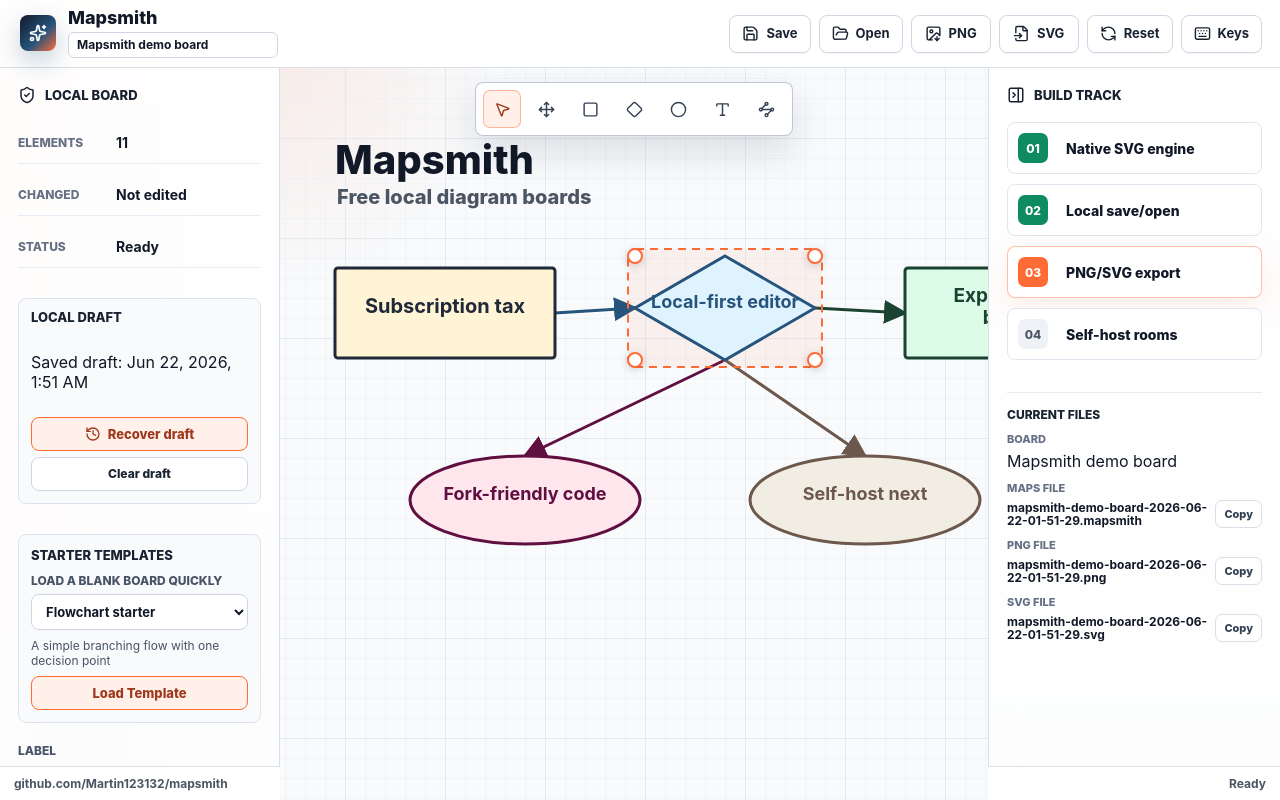
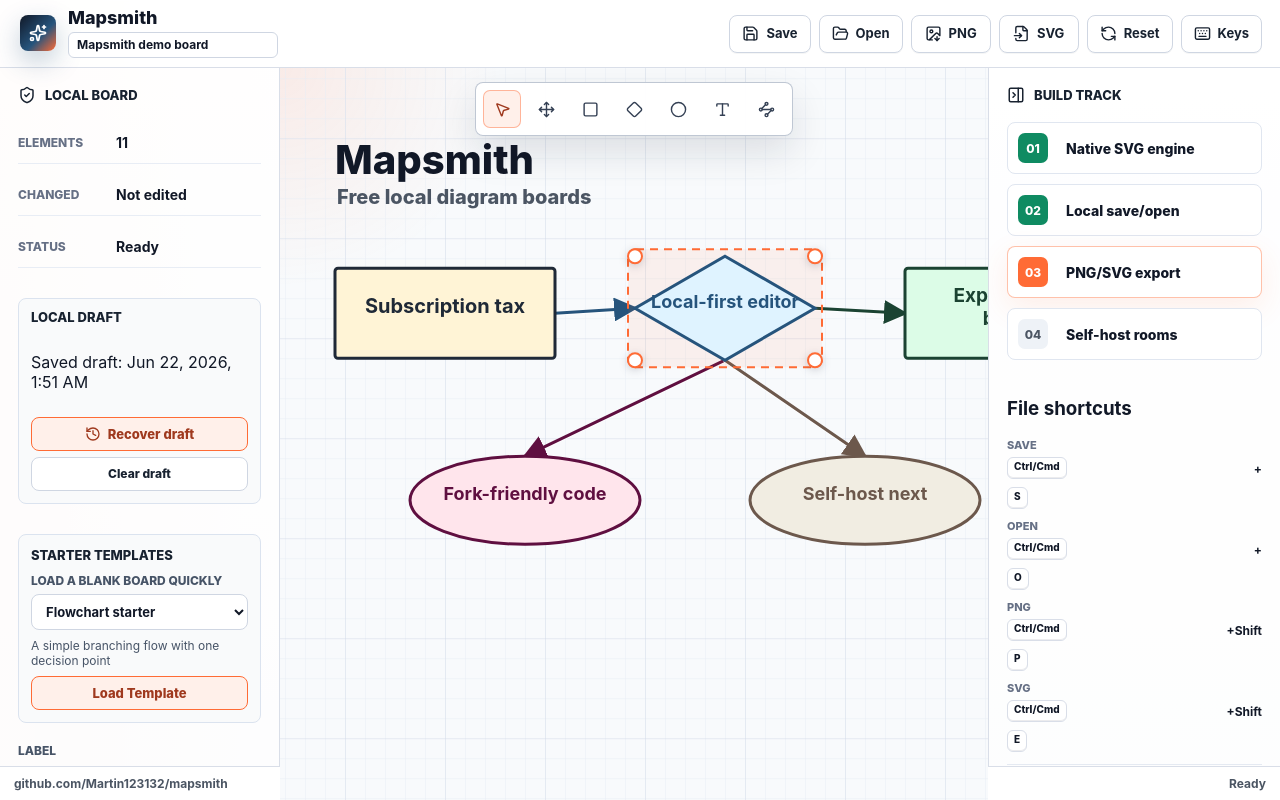
Before and after one commit to Martin123132/mapsmith, a React (Vite) app: page / in a window 1280 px wide. Shown: the top 800 px of the page. Built offline with nearby package versions, Linux system fonts and the light colour scheme.

Commit message:
Add file shortcut hints and quick-help

```diff
--- a/src/App.css
+++ b/src/App.css
@@ -859,6 +859,38 @@
   border-top: 1px solid #e5eaf2;
 }
 
+.file-shortcuts {
+  padding-bottom: 12px;
+  border-bottom: 1px solid #e5eaf2;
+}
+
+.file-shortcuts-list dd {
+  grid-template-columns: auto auto auto auto;
+  justify-items: start;
+}
+
+.file-shortcuts-list kbd,
+.file-shortcuts-list span,
+.file-shortcuts-list dd {
+  font-size: 11px;
+  line-height: 1.1;
+}
+
+.file-shortcuts-list kbd {
+  min-height: 22px;
+  padding: 3px 6px;
+  border: 1px solid #d9dee8;
+  border-radius: 6px;
+  background: #ffffff;
+  box-shadow: inset 0 -1px 0 rgba(15, 23, 42, 0.08);
+  font: 800 10px/1 var(--ui-font);
+}
+
+.file-shortcuts-list span {
+  color: #667085;
+  font: 800 10px/1.1 var(--ui-font);
+}
+
 .export-metadata h3 {
   margin: 0;
   color: #182230;
--- a/src/App.tsx
+++ b/src/App.tsx
@@ -1565,9 +1565,152 @@
     setDragState(null)
   }, [dragState?.mode])
 
+  const saveBoard = useCallback(() => {
+    const seed = exportTimeStem()
+    const nextNames = buildExportNames(board.name, seed)
+    downloadBlob(
+      new Blob([serializeBoardFile(normalizeBoard(board))], { type: 'application/json' }),
+      nextNames.mapsmith,
+    )
+    setStatus('Board file prepared')
+  }, [board])
+
+  const openBoard = useCallback(() => {
+    fileInputRef.current?.click()
+  }, [])
+
+  const handleFileSelected = useCallback(async (event: ChangeEvent<HTMLInputElement>) => {
+    const file = event.target.files?.[0]
+    event.target.value = ''
+    if (!file) {
+      return
+    }
+
+    try {
+      const text = await file.text()
+      const parsedBoard = parseBoardFileText(text)
+
+      setBoard(normalizeBoard(parsedBoard))
+      setBoardTitleDraft(parsedBoard.name)
+      setSelectedId(parsedBoard.nodes[0]?.id ?? '')
+      setSelectedConnectorId('')
+      setConnectorStartId(null)
+      setStatus('Board loaded')
+      setLastChanged(nowLabel())
+    } catch {
+      setStatus('Could not load board')
+    }
+  }, [])
+
+  const resetBoard = useCallback(() => {
+    const nextBoard = normalizeBoard(createDemoBoard())
+    setBoard(nextBoard)
+    setBoardTitleDraft(nextBoard.name)
+    setSelectedId('local-first')
+    setSelectedConnectorId('')
+    setConnectorStartId(null)
+    setView(initialView)
+    setStatus('Demo board reset')
+    setLastChanged(nowLabel())
+  }, [])
+
+  const exportPng = useCallback(async () => {
+    const seed = exportTimeStem()
+    const nextNames = buildExportNames(board.name, seed)
+
+    if (!canvasRef.current) {
+      setStatus('Canvas not ready')
+      return
+    }
+
+    const bounds = getBounds(board.nodes)
+    const source = createSvgExport(board)
+    const image = new Image()
+    const url = URL.createObjectURL(
+      new Blob([source], { type: 'image/svg+xml;charset=utf-8' }),
+    )
+
+    await new Promise<void>((resolve, reject) => {
+      image.onload = () => resolve()
+      image.onerror = () => reject(new Error('Could not render SVG'))
+      image.src = url
+    })
+
+    const canvas = document.createElement('canvas')
+    canvas.width = Math.round(bounds.width)
+    canvas.height = Math.round(bounds.height)
+    const context = canvas.getContext('2d')
+    if (!context) {
+      URL.revokeObjectURL(url)
+      setStatus('PNG export failed')
+      return
+    }
+
+    context.fillStyle = '#f8fafc'
+    context.fillRect(0, 0, canvas.width, canvas.height)
+    context.drawImage(image, 0, 0)
+    URL.revokeObjectURL(url)
+
+    const blob = await new Promise<Blob | null>((resolve) => canvas.toBlob(resolve, 'image/png'))
+    if (!blob) {
+      setStatus('PNG export failed')
+      return
+    }
+
+    downloadBlob(blob, nextNames.png)
+    setStatus('PNG export prepared')
+  }, [board])
+
+  const exportSvg = useCallback(() => {
+    const seed = exportTimeStem()
+    const nextNames = buildExportNames(board.name, seed)
+
+    if (!canvasRef.current) {
+      setStatus('Canvas not ready')
+      return
+    }
+
+    downloadBlob(
+      new Blob([createSvgExport(board)], { type: 'image/svg+xml;charset=utf-8' }),
+      nextNames.svg,
+    )
+    setStatus('SVG export prepared')
+  }, [board])
+
   const handleCanvasKeyDown = useCallback(
     (event: ReactKeyboardEvent<SVGSVGElement>) => {
       if (event.target instanceof HTMLInputElement) {
+        return
+      }
+
+      const isFileShortcut = event.metaKey || event.ctrlKey
+      const fileKey = event.key.toLowerCase()
+
+      if (isFileShortcut && fileKey === 's') {
+        event.preventDefault()
+        saveBoard()
+        setStatus('Board save shortcut used')
+        return
+      }
+
+      if (isFileShortcut && fileKey === 'o') {
+        event.preventDefault()
+        openBoard()
+        setStatus('Board open shortcut used')
+        return
+      }
+
+      if (isFileShortcut && event.shiftKey && fileKey === 'p') {
+        event.preventDefault()
+        void exportPng()
+        setStatus('PNG export shortcut used')
+        return
+      }
+
+      if (isFileShortcut && event.shiftKey && fileKey === 'e') {
+        event.preventDefault()
+        exportSvg()
+        setStatus('SVG export shortcut used')
         return
       }
 
@@ -1688,7 +1831,18 @@
       }))
       markChanged(event.altKey ? 'Keyboard resized' : 'Keyboard nudged')
     },
-    [markChanged, removeConnector, removeNode, selectedConnector, selectedNode, showShortcuts],
+    [
+      exportPng,
+      exportSvg,
+      markChanged,
+      openBoard,
+      removeConnector,
+      removeNode,
+      saveBoard,
+      selectedConnector,
+      selectedNode,
+      showShortcuts,
+    ],
   )
 
   const handleWheel = useCallback(
@@ -1711,118 +1865,6 @@
     },
     [screenToWorld, view.zoom],
   )
-
-  const saveBoard = useCallback(() => {
-    const seed = exportTimeStem()
-    const nextNames = buildExportNames(board.name, seed)
-    downloadBlob(
-      new Blob([serializeBoardFile(normalizeBoard(board))], { type: 'application/json' }),
-      nextNames.mapsmith,
-    )
-    setStatus('Board file prepared')
-  }, [board])
-
-  const openBoard = useCallback(() => {
-    fileInputRef.current?.click()
-  }, [])
-
-  const handleFileSelected = useCallback(async (event: ChangeEvent<HTMLInputElement>) => {
-    const file = event.target.files?.[0]
-    event.target.value = ''
-    if (!file) {
-      return
-    }
-
-    try {
-      const text = await file.text()
-      const parsedBoard = parseBoardFileText(text)
-
-      setBoard(normalizeBoard(parsedBoard))
-      setBoardTitleDraft(parsedBoard.name)
-      setSelectedId(parsedBoard.nodes[0]?.id ?? '')
-      setSelectedConnectorId('')
-      setConnectorStartId(null)
-      setStatus('Board loaded')
-      setLastChanged(nowLabel())
-    } catch {
-      setStatus('Could not load board')
-    }
-  }, [])
-
-  const resetBoard = useCallback(() => {
-    const nextBoard = normalizeBoard(createDemoBoard())
-    setBoard(nextBoard)
-    setBoardTitleDraft(nextBoard.name)
-    setSelectedId('local-first')
-    setSelectedConnectorId('')
-    setConnectorStartId(null)
-    setView(initialView)
-    setStatus('Demo board reset')
-    setLastChanged(nowLabel())
-  }, [])
-
-  const exportPng = useCallback(async () => {
-    const seed = exportTimeStem()
-    const nextNames = buildExportNames(board.name, seed)
-
-    if (!canvasRef.current) {
-      setStatus('Canvas not ready')
-      return
-    }
-
-    const bounds = getBounds(board.nodes)
-    const source = createSvgExport(board)
-    const image = new Image()
-    const url = URL.createObjectURL(
-      new Blob([source], { type: 'image/svg+xml;charset=utf-8' }),
-    )
-
-    await new Promise<void>((resolve, reject) => {
-      image.onload = () => resolve()
-      image.onerror = () => reject(new Error('Could not render SVG'))
-      image.src = url
-    })
-
-    const canvas = document.createElement('canvas')
-    canvas.width = Math.round(bounds.width)
-    canvas.height = Math.round(bounds.height)
-    const context = canvas.getContext('2d')
-    if (!context) {
-      URL.revokeObjectURL(url)
-      setStatus('PNG export failed')
-      return
-    }
-
-    context.fillStyle = '#f8fafc'
-    context.fillRect(0, 0, canvas.width, canvas.height)
-    context.drawImage(image, 0, 0)
-    URL.revokeObjectURL(url)
-
-    const blob = await new Promise<Blob | null>((resolve) => canvas.toBlob(resolve, 'image/png'))
-    if (!blob) {
-      setStatus('PNG export failed')
-      return
-    }
-
-    downloadBlob(blob, nextNames.png)
-    setStatus('PNG export prepared')
-  }, [board])
-
-  const exportSvg = useCallback(() => {
-    const seed = exportTimeStem()
-    const nextNames = buildExportNames(board.name, seed)
-
-    if (!canvasRef.current) {
-      setStatus('Canvas not ready')
-      return
-    }
-
-    downloadBlob(
-      new Blob([createSvgExport(board)], { type: 'image/svg+xml;charset=utf-8' }),
-      nextNames.svg,
-    )
-    setStatus('SVG export prepared')
-  }, [board])
 
   const zoomLabel = `${Math.round(view.zoom * 100)}%`
 
@@ -1852,19 +1894,27 @@
         </div>
 
         <div className="command-strip" aria-label="Board commands">
-          <button type="button" onClick={saveBoard} title="Save board">
+          <button type="button" onClick={saveBoard} title="Save board (Ctrl/Cmd + S)">
             <Save size={17} />
             <span>Save</span>
           </button>
-          <button type="button" onClick={openBoard} title="Open board">
+          <button type="button" onClick={openBoard} title="Open board (Ctrl/Cmd + O)">
             <FolderOpen size={17} />
             <span>Open</span>
           </button>
-          <button type="button" onClick={exportPng} title="Export PNG">
+          <button
+            type="button"
+            onClick={exportPng}
+            title="Export PNG (Ctrl/Cmd + Shift + P)"
+          >
             <ImageDown size={17} />
             <span>PNG</span>
           </button>
-          <button type="button" onClick={exportSvg} title="Export SVG">
+          <button
+            type="button"
+            onClick={exportSvg}
+            title="Export SVG (Ctrl/Cmd + Shift + E)"
+          >
             <FileInput size={17} />
             <span>SVG</span>
           </button>
@@ -2289,8 +2339,21 @@
                   <dt>Files</dt>
                   <dd>
                     <span>Save</span>
+                    <kbd>Ctrl/Cmd</kbd>
+                    <span>+</span>
+                    <kbd>S</kbd>
                     <span>Open</span>
+                    <kbd>Ctrl/Cmd</kbd>
+                    <span>+</span>
+                    <kbd>O</kbd>
                     <span>PNG</span>
+                    <kbd>Ctrl/Cmd</kbd>
+                    <span>+Shift</span>
+                    <kbd>P</kbd>
+                    <span>SVG</span>
+                    <kbd>Ctrl/Cmd</kbd>
+                    <span>+Shift</span>
+                    <kbd>E</kbd>
                   </dd>
                 </div>
               </dl>
@@ -2321,6 +2384,43 @@
               <strong>Self-host rooms</strong>
             </li>
           </ol>
+          <section className="file-shortcuts" aria-label="File shortcuts">
+            <h3>File shortcuts</h3>
+            <dl className="metadata-list file-shortcuts-list">
+              <div>
+                <dt>Save</dt>
+                <dd>
+                  <kbd>Ctrl/Cmd</kbd>
+                  <span>+</span>
+                  <kbd>S</kbd>
+                </dd>
+              </div>
+              <div>
+                <dt>Open</dt>
+                <dd>
+                  <kbd>Ctrl/Cmd</kbd>
+                  <span>+</span>
+                  <kbd>O</kbd>
+                </dd>
+              </div>
+              <div>
+                <dt>PNG</dt>
+                <dd>
+                  <kbd>Ctrl/Cmd</kbd>
+                  <span>+Shift</span>
+                  <kbd>P</kbd>
+                </dd>
+              </div>
+              <div>
+                <dt>SVG</dt>
+                <dd>
+                  <kbd>Ctrl/Cmd</kbd>
+                  <span>+Shift</span>
+                  <kbd>E</kbd>
+                </dd>
+              </div>
+            </dl>
+          </section>
           <section className="export-metadata" aria-label="Export metadata">
             <h3>Current Files</h3>
             <dl className="metadata-list">
```
Also changed, not shown: scripts/verify-shortcuts.ts (+7 -0 lines).
